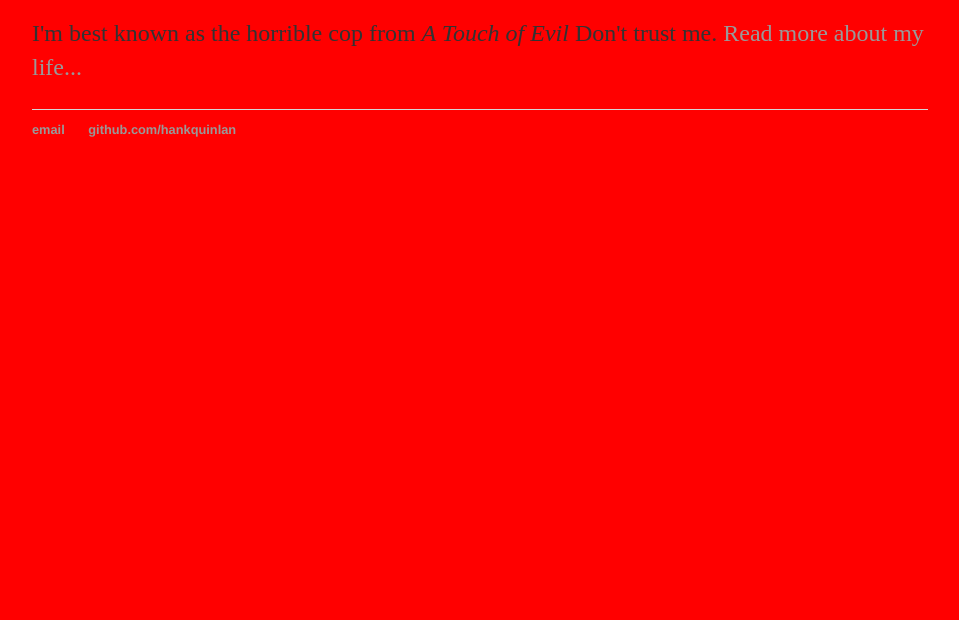
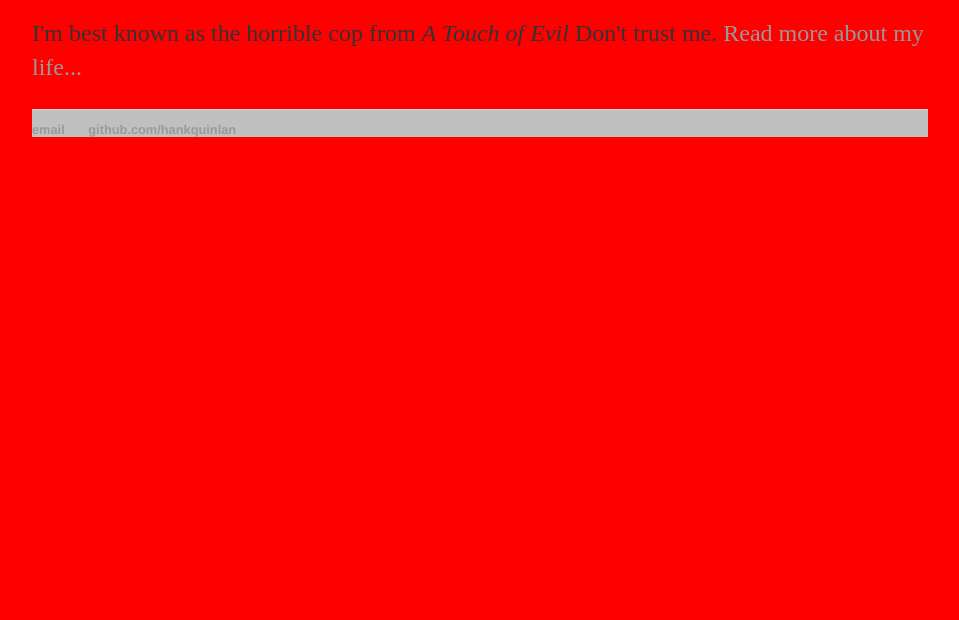
Before and after one commit to hrvtht/hrvtht.github.io, a plain HTML site: page index.html in a window 1280 px wide. Shown: the part 180-800 px from the top of the page, without its empty margins (160-1119 px from the left). Drawn offline with Linux system fonts and the light colour scheme.

Commit message:
Update main.css

```diff
--- a/css/main.css
+++ b/css/main.css
@@ -32,7 +32,7 @@
 footer {
     border-top: 1px solid #d5d5d5;
     font-size: .8em;
-    color:silver;
+    background-color: silver;
 }
 
 ul.posts {
```
